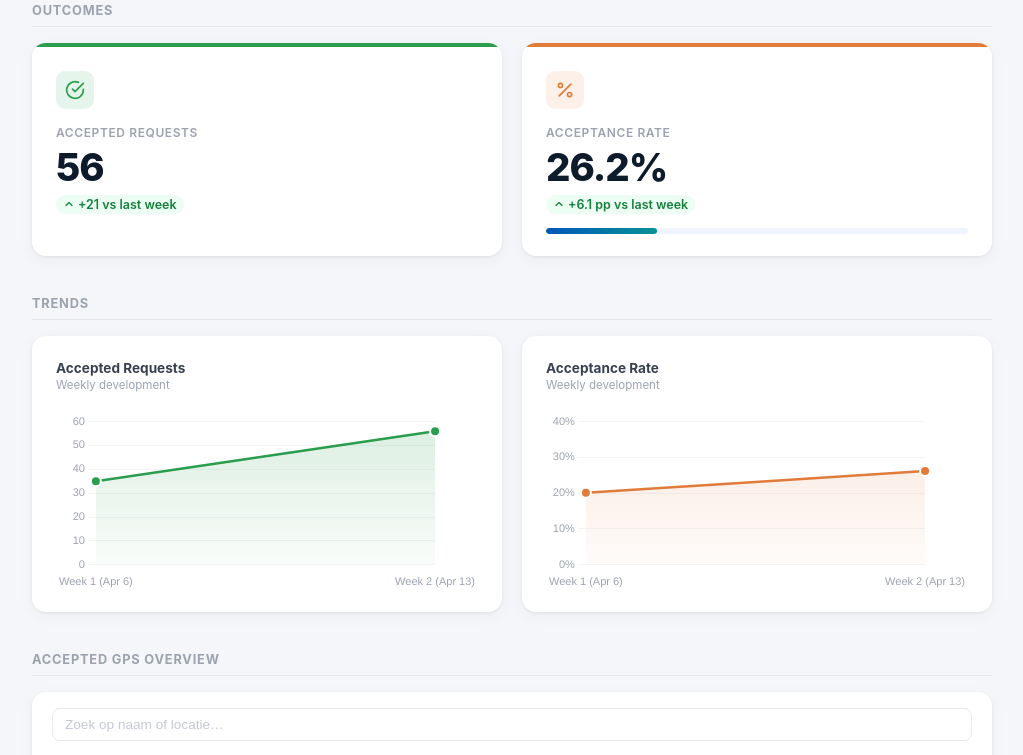
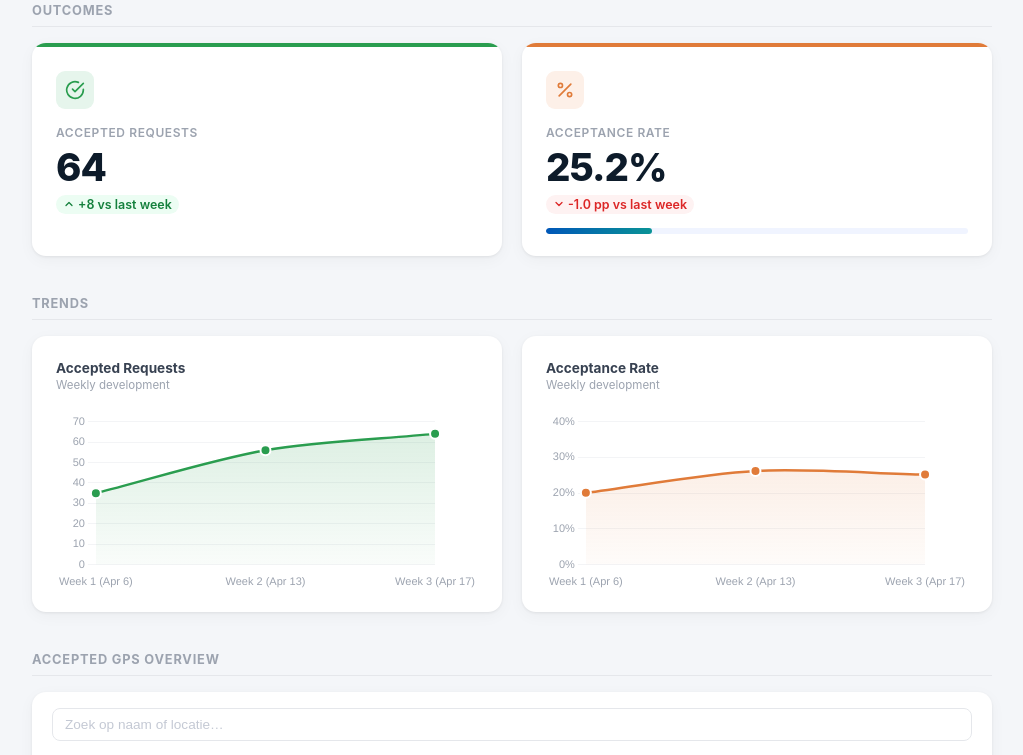
Before and after one commit to AdminNHG/nl-huisarts-dashboard, a plain HTML site: page index.html in a window 1280 px wide. Shown: the part 391-1146 px from the top of the page, without its empty margins (128-1151 px from the left). Drawn offline with nearby package versions, Linux system fonts and the light colour scheme.

Commit message:
Update dashboard: 64 accepted, 25.2% rate, Week 3 trends, 8 new GPs

```diff
--- a/index.html
+++ b/index.html
@@ -34,7 +34,6 @@
     .card-icon svg { width: 20px; height: 20px; fill: none; stroke-width: 2; stroke-linecap: round; stroke-linejoin: round; }
     .card-label { font-size: 0.75rem; font-weight: 600; text-transform: uppercase; letter-spacing: 0.6px; color: #9ca3af; margin-bottom: 8px; }
     .card-value { font-size: 2.4rem; font-weight: 800; letter-spacing: -1px; line-height: 1; color: #0d1b2a; }
-    .card-value.pending { color: #d1d5db; font-size: 2rem; }
     .card-sub { margin-top: 8px; font-size: 0.78rem; color: #9ca3af; }
     .delta { display: inline-flex; align-items: center; gap: 3px; font-size: 0.78rem; font-weight: 600; padding: 2px 7px; border-radius: 20px; margin-top: 8px; }
     .delta.up   { background: #ecfdf3; color: #15803d; }
@@ -84,26 +83,19 @@
       <line x1="8.5" y1="17" x2="15" y2="17"/>
     </svg>
   </div>
-  <div class="header-text">
-    <h1>NL Huisarts Dashboard</h1>
-    <p>Dripify GP Referral Tracking</p>
-  </div>
+  <div class="header-text"><h1>NL Huisarts Dashboard</h1><p>Dripify GP Referral Tracking</p></div>
   <div class="last-updated" id="lastUpdated"></div>
 </header>
 <div class="section-title">Referrals</div>
 <div class="grid">
   <div class="card blue">
-    <div class="card-icon">
-      <svg viewBox="0 0 24 24"><path d="M17 21v-2a4 4 0 0 0-4-4H5a4 4 0 0 0-4 4v2"/><circle cx="9" cy="7" r="4"/><path d="M23 21v-2a4 4 0 0 0-3-3.87"/><path d="M16 3.13a4 4 0 0 1 0 7.75"/></svg>
-    </div>
+    <div class="card-icon"><svg viewBox="0 0 24 24"><path d="M17 21v-2a4 4 0 0 0-4-4H5a4 4 0 0 0-4 4v2"/><circle cx="9" cy="7" r="4"/><path d="M23 21v-2a4 4 0 0 0-3-3.87"/><path d="M16 3.13a4 4 0 0 1 0 7.75"/></svg></div>
     <div class="card-label">Referrals from Dripify GPs</div>
     <div class="card-value" id="val-dripify-gps">0</div>
     <div class="card-sub">April 2026 – no matches in ZorgDomein</div>
   </div>
   <div class="card teal">
-    <div class="card-icon">
-      <svg viewBox="0 0 24 24"><path d="M20 21v-2a4 4 0 0 0-4-4H8a4 4 0 0 0-4 4v2"/><circle cx="12" cy="7" r="4"/></svg>
-    </div>
+    <div class="card-icon"><svg viewBox="0 0 24 24"><path d="M20 21v-2a4 4 0 0 0-4-4H8a4 4 0 0 0-4 4v2"/><circle cx="12" cy="7" r="4"/></svg></div>
     <div class="card-label">Referrals – Individual GPs - Dripify leads</div>
     <div class="card-value" id="val-individual-gps">0</div>
     <div class="card-sub">April 2026 – no matches in ZorgDomein</div>
@@ -112,31 +104,17 @@
 <div class="section-title">Outcomes</div>
 <div class="grid">
   <div class="card green">
-    <div class="card-icon">
-      <svg viewBox="0 0 24 24"><path d="M22 11.08V12a10 10 0 1 1-5.93-9.14"/><polyline points="22 4 12 14.01 9 11.01"/></svg>
-    </div>
+    <div class="card-icon"><svg viewBox="0 0 24 24"><path d="M22 11.08V12a10 10 0 1 1-5.93-9.14"/><polyline points="22 4 12 14.01 9 11.01"/></svg></div>
     <div class="card-label">Accepted Requests</div>
-    <div class="card-value" id="val-accepted">56</div>
-    <div class="delta up" id="delta-accepted">
-      <svg viewBox="0 0 24 24"><polyline points="18 15 12 9 6 15"/></svg>
-      +21 vs last week
-    </div>
+    <div class="card-value" id="val-accepted">64</div>
+    <div class="delta up" id="delta-accepted"><svg viewBox="0 0 24 24"><polyline points="18 15 12 9 6 15"/></svg>+8 vs last week</div>
   </div>
   <div class="card orange">
-    <div class="card-icon">
-      <svg viewBox="0 0 24 24"><line x1="19" y1="5" x2="5" y2="19"/><circle cx="6.5" cy="6.5" r="2.5"/><circle cx="17.5" cy="17.5" r="2.5"/></svg>
-    </div>
+    <div class="card-icon"><svg viewBox="0 0 24 24"><line x1="19" y1="5" x2="5" y2="19"/><circle cx="6.5" cy="6.5" r="2.5"/><circle cx="17.5" cy="17.5" r="2.5"/></svg></div>
     <div class="card-label">Acceptance Rate</div>
-    <div class="card-value" id="val-rate">26.2%</div>
-    <div class="delta up" id="delta-rate">
-      <svg viewBox="0 0 24 24"><polyline points="18 15 12 9 6 15"/></svg>
-      +6.1 pp vs last week
-    </div>
-    <div class="progress-wrap">
-      <div class="progress-bar-bg">
-        <div class="progress-bar-fill" id="progress-fill"></div>
-      </div>
-    </div>
+    <div class="card-value" id="val-rate">25.2%</div>
+    <div class="delta down" id="delta-rate"><svg viewBox="0 0 24 24"><polyline points="6 9 12 15 18 9"/></svg>-1.0 pp vs last week</div>
+    <div class="progress-wrap"><div class="progress-bar-bg"><div class="progress-bar-fill" id="progress-fill"></div></div></div>
   </div>
 </div>
 <div class="section-title">Trends</div>
@@ -152,27 +130,14 @@
 </div>
 <div class="section-title">Accepted GPs Overview</div>
 <div class="table-wrap">
-  <div class="table-search">
-    <input type="text" id="gp-search" placeholder="Zoek op naam of locatie…" oninput="filterTable()" />
-  </div>
+  <div class="table-search"><input type="text" id="gp-search" placeholder="Zoek op naam of locatie…" oninput="filterTable()" /></div>
   <table id="gp-table">
-    <thead>
-      <tr>
-        <th class="row-num">#</th>
-        <th onclick="sortTable(1)" id="th-name">Full Name</th>
-        <th onclick="sortTable(2)" id="th-location">Location</th>
-        <th onclick="sortTable(3)" id="th-referrals" style="text-align:center;">Referrals</th>
-      </tr>
-    </thead>
+    <thead><tr><th class="row-num">#</th><th onclick="sortTable(1)" id="th-name">Full Name</th><th onclick="sortTable(2)" id="th-location">Location</th><th onclick="sortTable(3)" id="th-referrals" style="text-align:center;">Referrals</th></tr></thead>
     <tbody id="gp-tbody"></tbody>
   </table>
-  <div class="table-footer" id="table-footer">56 GPs</div>
+  <div class="table-footer" id="table-footer">64 GPs</div>
 </div>
-<footer>
-  Nordic Health Group &nbsp;·&nbsp;
-  <a href="https://dripify.io" target="_blank" rel="noopener">Dripify</a> data &nbsp;·&nbsp;
-  Last updated: <span id="footerDate"></span>
-</footer>
+<footer>Nordic Health Group &nbsp;·&nbsp; <a href="https://dripify.io" target="_blank" rel="noopener">Dripify</a> data &nbsp;·&nbsp; Last updated: <span id="footerDate"></span></footer>
 <script src="https://cdnjs.cloudflare.com/ajax/libs/Chart.js/4.4.1/chart.umd.min.js"></script>
 <script>
 const GPs = [
@@ -231,11 +196,19 @@ const GPs = [
   { name: "Mirte Doornbos", location: "Maastricht", referrals: 0 },
   { name: "Bart Grimminck", location: "Breda", referrals: 0 },
   { name: "Nienke Van Delden", location: "Amersfoort", referrals: 0 },
-  { name: "Jan Frans Mutsaerts", location: "Netherlands", referrals: 0 }
+  { name: "Jan Frans Mutsaerts", location: "Netherlands", referrals: 0 },
+  { name: "Ronald Roothans", location: "Breda", referrals: 0 },
+  { name: "Jeroen Mom", location: "Tilburg", referrals: 0 },
+  { name: "Asli Yilmaz", location: "Netherlands", referrals: 0 },
+  { name: "Jan Burgemeester", location: "Vught", referrals: 0 },
+  { name: "Henk De Vos", location: "The Randstad", referrals: 0 },
+  { name: "Maurits Wetzer", location: "The Randstad", referrals: 0 },
+  { name: "Fer Van Campen", location: "Veghel", referrals: 0 },
+  { name: "Janique Arnts", location: "Rheden", referrals: 0 }
 ];
-const weekLabels = ["Week 1 (Apr 6)", "Week 2 (Apr 13)"];
-const acceptedData = [35, 56];
-const rateData = [20.1, 26.2];
+const weekLabels   = ["Week 1 (Apr 6)", "Week 2 (Apr 13)", "Week 3 (Apr 17)"];
+const acceptedData = [35, 56, 64];
+const rateData     = [20.1, 26.2, 25.2];
 let sortCol = 0, sortDir = 1, filtered = [...GPs];
 function renderTable(data) {
   document.getElementById("gp-tbody").innerHTML = data.map((gp, i) =>
@@ -257,17 +230,17 @@ function sortTable(col) {
   renderTable(filtered);
 }
 renderTable(GPs);
-const chartDefaults = { responsive: true, maintainAspectRatio: true, plugins: { legend: { display: false }, tooltip: { backgroundColor: "#1a1a2e", padding: 10, cornerRadius: 8, titleFont: { size: 12, weight: "600" }, bodyFont: { size: 13 }, displayColors: false } }, scales: { x: { grid: { display: false }, ticks: { font: { size: 11 }, color: "#9ca3af" }, border: { display: false } }, y: { grid: { color: "#f3f4f6" }, ticks: { font: { size: 11 }, color: "#9ca3af" }, border: { display: false } } }, elements: { point: { radius: 5, hoverRadius: 7, borderWidth: 2 }, line: { tension: 0.3, borderWidth: 2.5 } } };
+const cd = { responsive:true, maintainAspectRatio:true, plugins:{ legend:{display:false}, tooltip:{backgroundColor:"#1a1a2e",padding:10,cornerRadius:8,titleFont:{size:12,weight:"600"},bodyFont:{size:13},displayColors:false} }, scales:{ x:{grid:{display:false},ticks:{font:{size:11},color:"#9ca3af"},border:{display:false}}, y:{grid:{color:"#f3f4f6"},ticks:{font:{size:11},color:"#9ca3af"},border:{display:false}} }, elements:{ point:{radius:5,hoverRadius:7,borderWidth:2}, line:{tension:0.3,borderWidth:2.5} } };
 const ctxA = document.getElementById("chartAccepted").getContext("2d");
 const gradA = ctxA.createLinearGradient(0,0,0,180); gradA.addColorStop(0,"rgba(42,157,79,0.18)"); gradA.addColorStop(1,"rgba(42,157,79,0)");
-new Chart(ctxA, { type: "line", data: { labels: weekLabels, datasets: [{ data: acceptedData, borderColor: "#2a9d4f", backgroundColor: gradA, pointBackgroundColor: "#2a9d4f", pointBorderColor: "#fff", fill: true }] }, options: { ...chartDefaults, scales: { ...chartDefaults.scales, y: { ...chartDefaults.scales.y, beginAtZero: true, ticks: { ...chartDefaults.scales.y.ticks, stepSize: 10 } } }, plugins: { ...chartDefaults.plugins, tooltip: { ...chartDefaults.plugins.tooltip, callbacks: { label: ctx => ` ${ctx.parsed.y} accepted` } } } } });
+new Chart(ctxA,{type:"line",data:{labels:weekLabels,datasets:[{data:acceptedData,borderColor:"#2a9d4f",backgroundColor:gradA,pointBackgroundColor:"#2a9d4f",pointBorderColor:"#fff",fill:true}]},options:{...cd,scales:{...cd.scales,y:{...cd.scales.y,beginAtZero:true,ticks:{...cd.scales.y.ticks,stepSize:10}}},plugins:{...cd.plugins,tooltip:{...cd.plugins.tooltip,callbacks:{label:ctx=>` ${ctx.parsed.y} accepted`}}}}});
 const ctxR = document.getElementById("chartRate").getContext("2d");
 const gradR = ctxR.createLinearGradient(0,0,0,180); gradR.addColorStop(0,"rgba(224,123,57,0.18)"); gradR.addColorStop(1,"rgba(224,123,57,0)");
-new Chart(ctxR, { type: "line", data: { labels: weekLabels, datasets: [{ data: rateData, borderColor: "#e07b39", backgroundColor: gradR, pointBackgroundColor: "#e07b39", pointBorderColor: "#fff", fill: true }] }, options: { ...chartDefaults, scales: { ...chartDefaults.scales, y: { ...chartDefaults.scales.y, beginAtZero: true, max: 40, ticks: { ...chartDefaults.scales.y.ticks, stepSize: 10, callback: v => v+"%" } } }, plugins: { ...chartDefaults.plugins, tooltip: { ...chartDefaults.plugins.tooltip, callbacks: { label: ctx => ` ${ctx.parsed.y}%` } } } } });
-window.addEventListener("load", () => { setTimeout(() => { document.getElementById("progress-fill").style.width = "26.2%"; }, 300); });
-const now = new Date(); const opts = { day: "numeric", month: "long", year: "numeric" }; const dateStr = now.toLocaleDateString("nl-NL", opts);
-document.getElementById("lastUpdated").textContent = "Bijgewerkt: " + dateStr;
-document.getElementById("footerDate").textContent = dateStr;
+new Chart(ctxR,{type:"line",data:{labels:weekLabels,datasets:[{data:rateData,borderColor:"#e07b39",backgroundColor:gradR,pointBackgroundColor:"#e07b39",pointBorderColor:"#fff",fill:true}]},options:{...cd,scales:{...cd.scales,y:{...cd.scales.y,beginAtZero:true,max:40,ticks:{...cd.scales.y.ticks,stepSize:10,callback:v=>v+"%"}}},plugins:{...cd.plugins,tooltip:{...cd.plugins.tooltip,callbacks:{label:ctx=>` ${ctx.parsed.y}%`}}}}});
+window.addEventListener("load",()=>{ setTimeout(()=>{ document.getElementById("progress-fill").style.width="25.2%"; },300); });
+const now=new Date(); const opts={day:"numeric",month:"long",year:"numeric"}; const ds=now.toLocaleDateString("nl-NL",opts);
+document.getElementById("lastUpdated").textContent="Bijgewerkt: "+ds;
+document.getElementById("footerDate").textContent=ds;
 </script>
 </body>
 </html>
```
